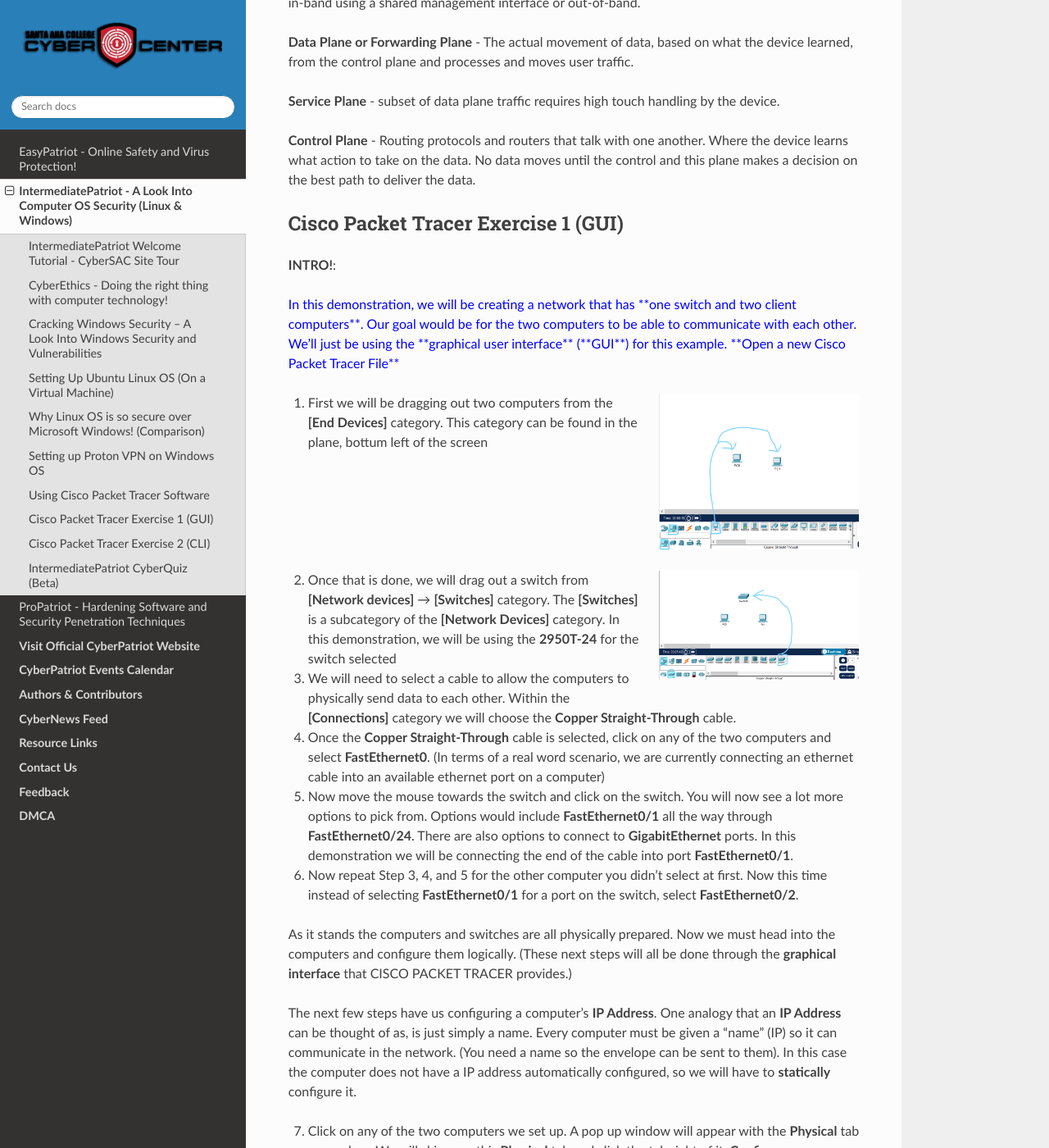
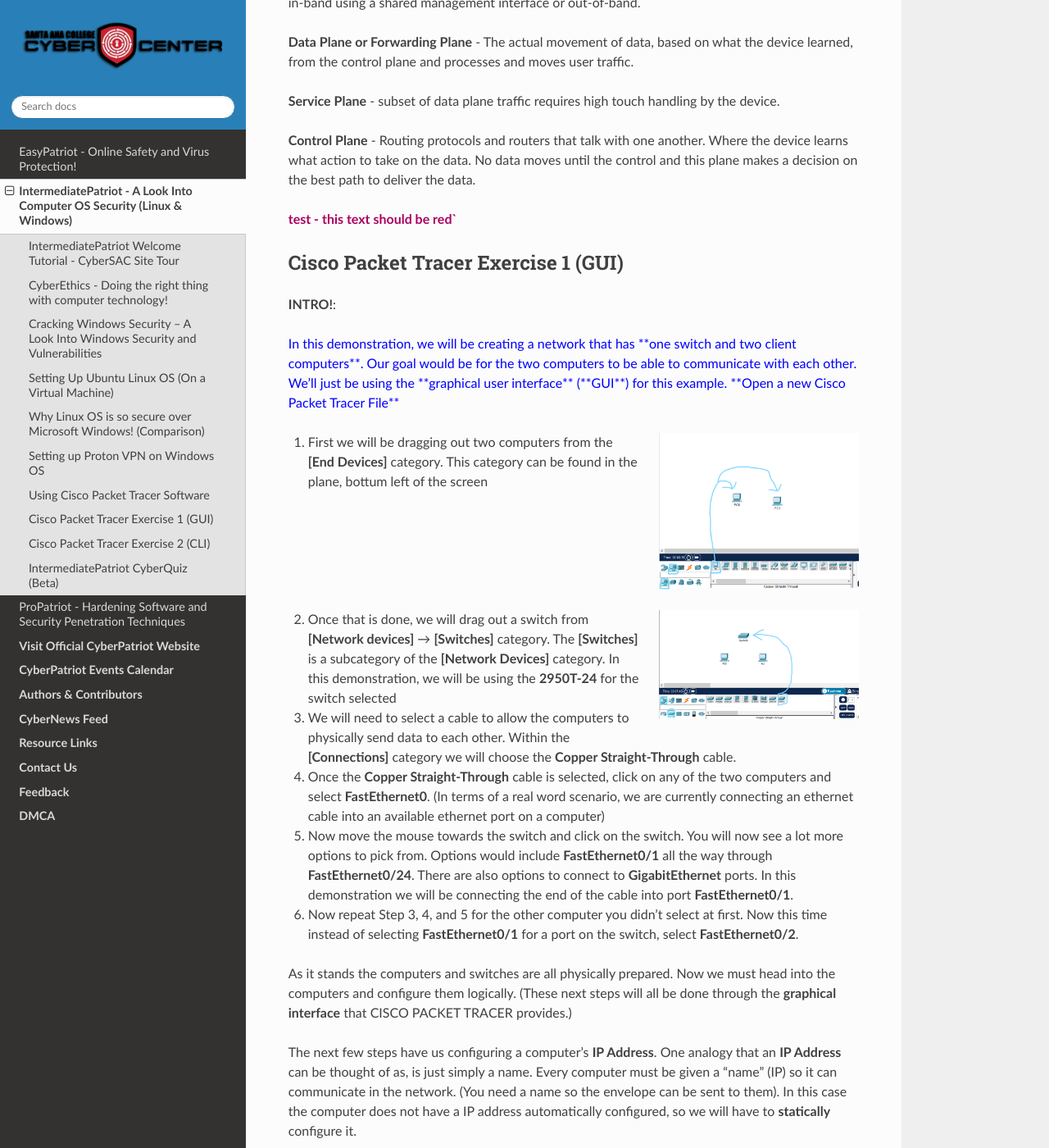
Before and after one commit to natt96z/cybersac, a Sphinx documentation site: the page built from docs/source/MediumCybersac.rst, in a window 1280 px wide and 1400 px high, scrolled down 18239 px. Shown: the whole window at 82% size. Built offline with Sphinx 7.4.7 and the Read the Docs theme 2.0.0, drawn with Linux system fonts in a browser that asks for light colours; a script that is not in the unit is left out.

Commit message:
Update MediumCybersac.rst

```diff
--- a/docs/source/MediumCybersac.rst
+++ b/docs/source/MediumCybersac.rst
@@ -332,6 +332,15 @@
 
 .. role:: blue
 
+
+.. raw:: html
+
+    <style> .red {color:#aa0060; font-weight:bold; font-size:16px} </style>
+
+.. role:: red
+
+:red:`test - this text should be red``
+
 Cisco Packet Tracer Exercise 1 (GUI)
 ~~~~~~~~~~~~~~~~~~~~~~~~~~~~~~~~~~~~~~~~~~~~~~
 **INTRO!**:
```
